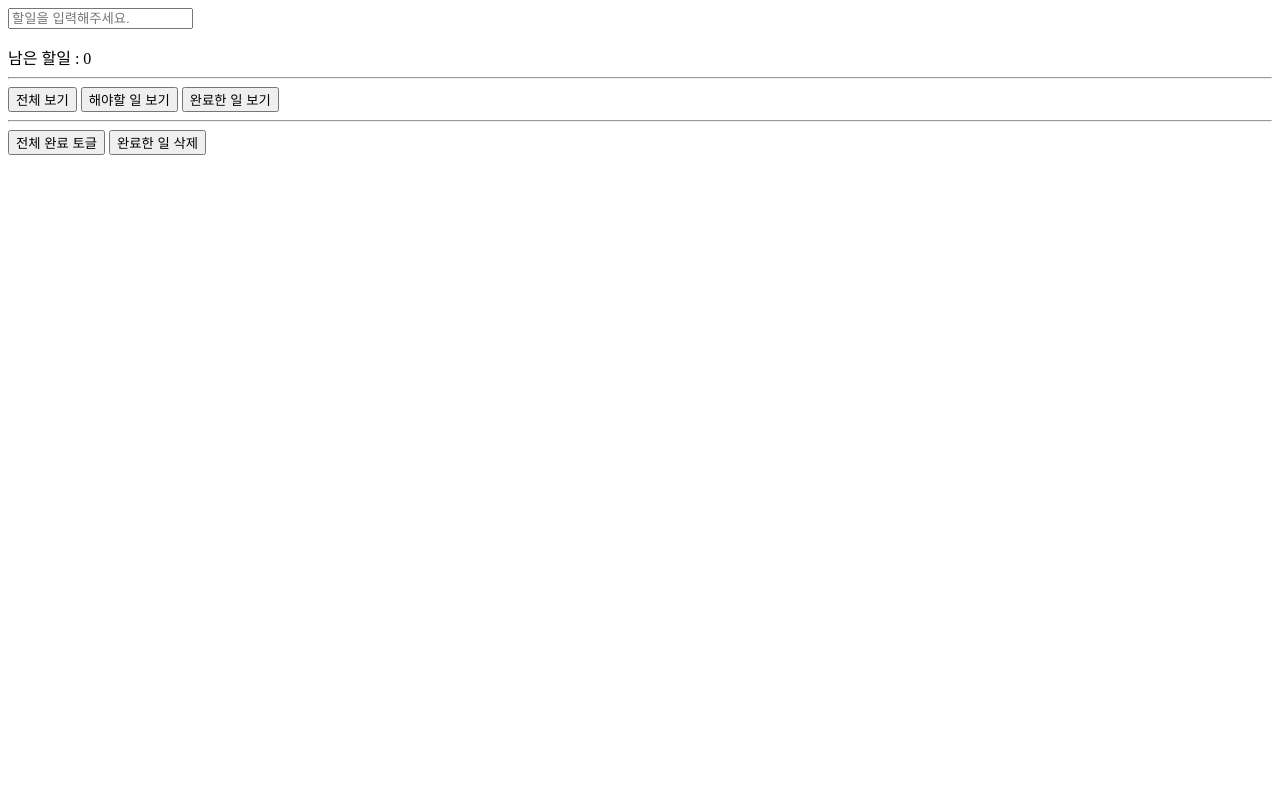
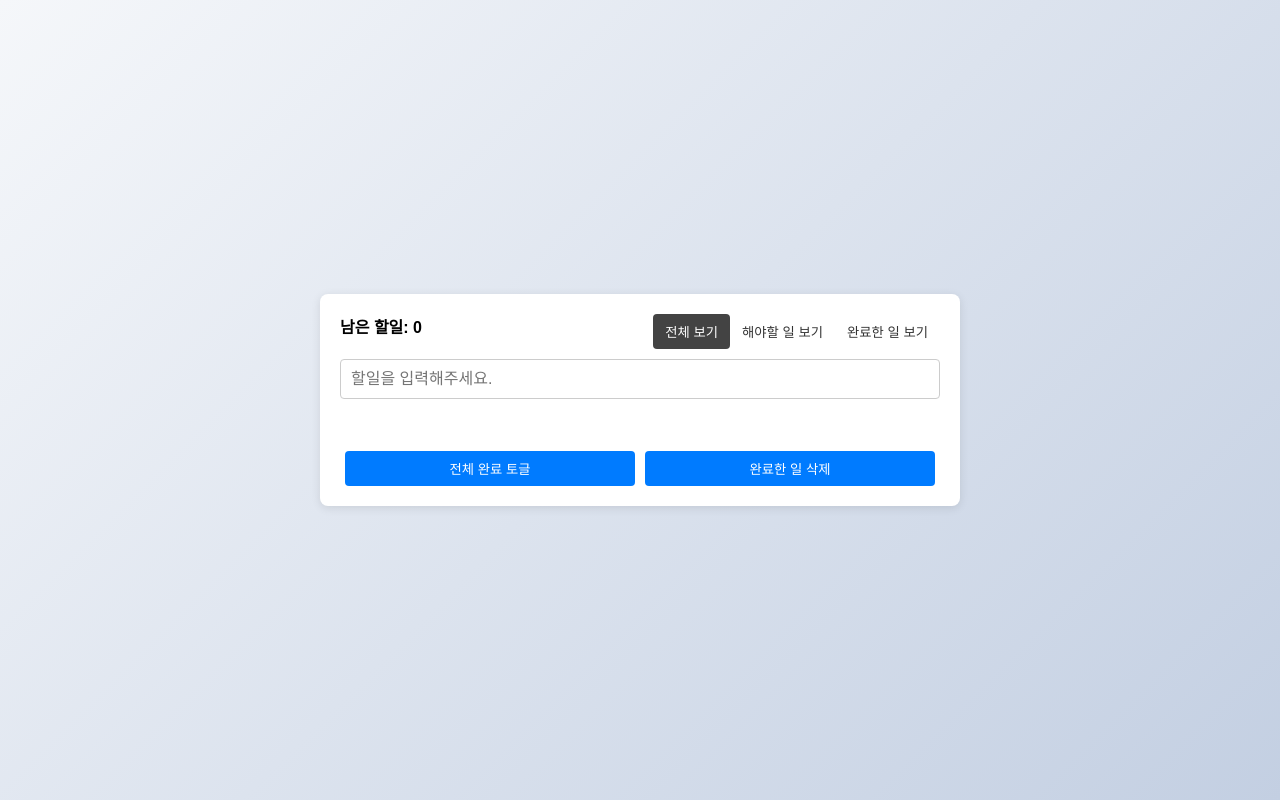
Before and after one commit to dev-vming/todo-app, a website built with Vite: page index.html in a window 1280 px wide. Both pictures are taken after a click on the button "전체 보기". Built offline with nearby package versions, Linux system fonts and the light colour scheme.

Commit message:
Feat: css 수정

```diff
--- a/index.html
+++ b/index.html
@@ -6,23 +6,21 @@
     <meta name="viewport" content="width=device-width, initial-scale=1.0" />
     <title>TodoApp + 바닐라스크립트=>jQuery</title>
     <script src="https://code.jquery.com/jquery-3.7.1.min.js"></script>
+    <script src="https://knockoutjs.com/downloads/knockout-3.5.1.js"></script>
     <link rel="stylesheet" href="./src/style.css" />
   </head>
   <body>
-    <div id="todo-app">
-      <input id="todo-input" type="text" placeholder="할일을 입력해주세요." />
-      <ul id="todo-list" data-filter="all"></ul>
-
-      <div>남은 할일 : <span id="num-remaining-todos">0</span></div>
-
-      <hr />
-      <div>
-        <button id="btn-show-all">전체 보기</button>
+    <div id="todo-app" class="todo-app">
+      <div id="num-remaining-todos">남은 할일: <span id="remaining-count">0</span></div>
+      <div class="filter-buttons">
+        <button id="btn-show-all" class="active">전체 보기</button>
         <button id="btn-show-active">해야할 일 보기</button>
         <button id="btn-show-completed">완료한 일 보기</button>
       </div>
-      <hr />
-      <div>
+      <input id="todo-input" data-bind="event:{keydown:할일추가}" type="text" placeholder="할일을 입력해주세요." />
+      <ul id="todo-list" data-filter="all"></ul>
+
+      <div class="action-buttons">
         <button id="btn-toggle-all">전체 완료 토글</button>
         <button id="btn-clear-completed">완료한 일 삭제</button>
       </div>
--- a/src/main.js
+++ b/src/main.js
@@ -1,3 +1,25 @@
+// 주요 관전 포인트
+// 1. 어떻게 구현사항이 구조화 되는가?
+// 2. DOM API 대신 data-bind 개념으로 개발하는 방식 이해하기
+// 3. Model과 View 그리고 ViewModel의 의미 파악하기
+
+// class ViewModel{
+//   constructor() {
+//     // Model
+
+//   }
+
+//   할일추가(viewModel, event){
+//     if (event.key === "Enter") {
+//       alert("!@")
+//     }
+//   }
+// };
+
+// 1. 할 일 목록 생성 - 사용자가 새로운 할 일을 입력할 수 있게 하는 기능
+
+// ko.applyBindings(new ViewModel());
+
 const todoList = document.getElementById("todo-list");
 
 function createTodo(todoData) {
@@ -9,6 +31,11 @@ function createTodo(todoData) {
             <button class="del">X</button>
     </li>`);
   $(todoList).append($li);
+}
+
+function setActiveButton(buttonId) {
+  $(".filter-buttons button").removeClass("active");
+  $(`#${buttonId}`).addClass("active");
 }
 
 // 1. 할 일 등록, 2. 할 일 목록 표시 - 엔터 키를 눌렀을 때, 할 일이 목록으로 표시되는 기능
@@ -36,7 +63,7 @@ $(todoList).on("click", "input[type=checkbox]", (event) => {
 // 4. 할 일 개수 표시 - 전체 및 남아있는 할 일의 개수를 표시하는 기능
 function updateRemainingTodos() {
   const num_remaining_todos = $(".todo:not(.completed)").length;
-  $("num-remaining-todos").text(num_remaining_todos);
+  $("#remaining-count").text(num_remaining_todos);
 }
 
 // 5. 할 일 삭제 - 목록에서 특정 할 일을 삭제하는 기능
@@ -58,7 +85,7 @@ $(todoList).on("keydown", "input.todo-edit-input", (event) => {
   if (event.key === "Enter") {
     const $input = $(event.currentTarget);
     const $todo = $input.closest(".todo");
-    const $title = $todo.find("span.title").
+    const $title = $todo.find("span.title");
     $title.text($input.val());
     $todo.removeClass("editing");
     saveTodos();
@@ -71,9 +98,18 @@ $(todoList).on("blur", "input.todo-edit-input", (event) => {
 
 // 7. 할 일 필터링 - 완료된 할 일과 진행 중인 할 일을 구분하여 볼 수 있는 필터 기능
 
-$("#btn-show-all").click(() => $(todoList).attr("data-filter", "all"));
-$("#btn-show-active").click(() => $(todoList).attr("data-filter", "active"));
-$("#btn-show-completed").click(() => $(todoList).attr("data-filter", "completed"));
+$("#btn-show-all").click(() => {
+  $(todoList).attr("data-filter", "all");
+  setActiveButton("btn-show-all");
+});
+$("#btn-show-active").click(() => {
+  $(todoList).attr("data-filter", "active");
+  setActiveButton("btn-show-active");
+});
+$("#btn-show-completed").click(() => {
+  $(todoList).attr("data-filter", "completed");
+  setActiveButton("btn-show-completed");
+});
 
 // 8. 할 일 일괄 완료 처리 - 모든 할 일을 한 번에 완료 처리할 수 있는 기능
 $("#btn-toggle-all").click(() => {
--- a/src/style.css
+++ b/src/style.css
@@ -1,19 +1,168 @@
+body {
+  background: linear-gradient(135deg, #f5f7fa, #c3cfe2);
+  display: flex;
+  justify-content: center;
+  align-items: center;
+  height: 100vh;
+  margin: 0;
+}
+
+.todo-app {
+  font-family: "Arial", sans-serif;
+  max-width: 600px;
+  width: 100%;
+  margin: 0 auto;
+  padding: 20px;
+  background-color: #ffffff;
+  border-radius: 8px;
+  box-shadow: 0 2px 10px rgba(0, 0, 0, 0.1);
+  display: flex;
+  flex-direction: column;
+  align-items: center;
+  position: relative;
+}
+
+#todo-input {
+  width: 100%;
+  padding: 10px;
+  border: 1px solid #ccc;
+  border-radius: 4px;
+  margin-bottom: 10px;
+  font-size: 16px;
+  box-sizing: border-box;
+}
+
+#todo-list {
+  list-style: none;
+  padding: 0;
+  width: 100%;
+}
+
+.todo {
+  display: flex;
+  align-items: center;
+  justify-content: space-between;
+  padding: 10px;
+  border-bottom: 1px solid #eaeaea;
+}
+
 .todo.completed {
   text-decoration: line-through;
   color: #999;
 }
+
 .todo.editing > * {
   display: none;
 }
+
 .todo.editing .todo-edit-input {
   display: block;
 }
+
 .todo-edit-input {
   display: none;
+  flex: 1;
+  margin-left: 10px;
+  padding: 5px;
+  border: 1px solid #ccc;
+  border-radius: 4px;
 }
+
+button {
+  background-color: #007bff;
+  color: white;
+  border: none;
+  border-radius: 4px;
+  padding: 8px 12px;
+  cursor: pointer;
+  transition: background-color 0.3s;
+}
+
+button:hover {
+  background-color: #0056b3;
+}
+
+button.del {
+  background-color: #ff4d4d;
+  color: white;
+  border: none;
+  padding: 8px;
+  width: 32px;
+  height: 32px;
+  display: flex;
+  align-items: center;
+  justify-content: center;
+  cursor: pointer;
+  transition: background-color 0.3s;
+}
+
+button.del:hover {
+  background-color: #cc0000;
+}
+
+input[type="checkbox"] {
+  width: 20px;
+  height: 20px;
+  border: 1px solid #ccc;
+  cursor: pointer;
+  transition: background-color 0.3s;
+}
+
+input[type="checkbox"]:checked {
+  background-color: #007bff;
+  border-color: #007bff;
+}
+
 #todo-list[data-filter="active"] .todo.completed {
   display: none;
 }
+
 #todo-list[data-filter="completed"] .todo:not(.completed) {
   display: none;
 }
+
+#num-remaining-todos {
+  font-weight: bold;
+  position: absolute;
+  top: 20px;
+  left: 20px;
+}
+
+.filter-buttons {
+  display: flex;
+  justify-content: flex-end;
+  margin-bottom: 10px;
+  width: 100%;
+}
+
+.filter-buttons button {
+  background-color: transparent;
+  color: #333;
+  border: none;
+  padding: 8px 12px;
+  cursor: pointer;
+  transition: background-color 0.3s, font-weight 0.3s;
+}
+
+.filter-buttons button:hover {
+  background-color: #e1e1e1;
+  font-weight: bold;
+}
+
+.filter-buttons button.active {
+  background-color: #434343;
+  color: white;
+  border-bottom: none;
+}
+
+.action-buttons {
+  display: flex;
+  justify-content: space-between;
+  width: 100%;
+  margin-top: 10px;
+}
+
+.action-buttons button {
+  flex: 1;
+  margin: 0 5px;
+}
```
